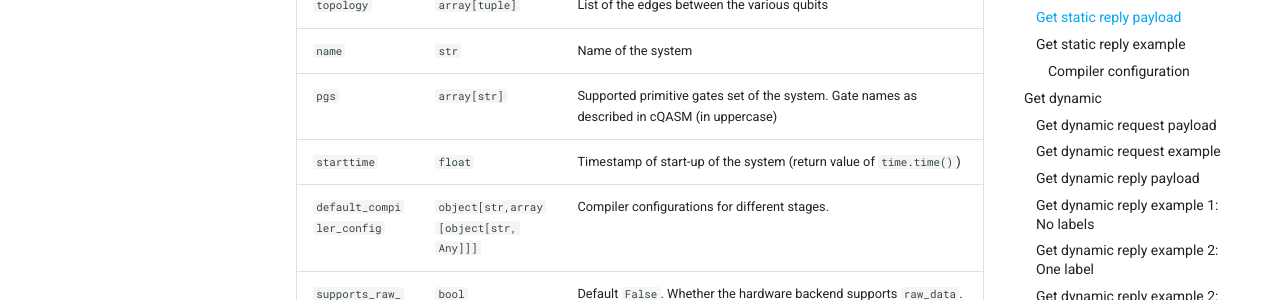
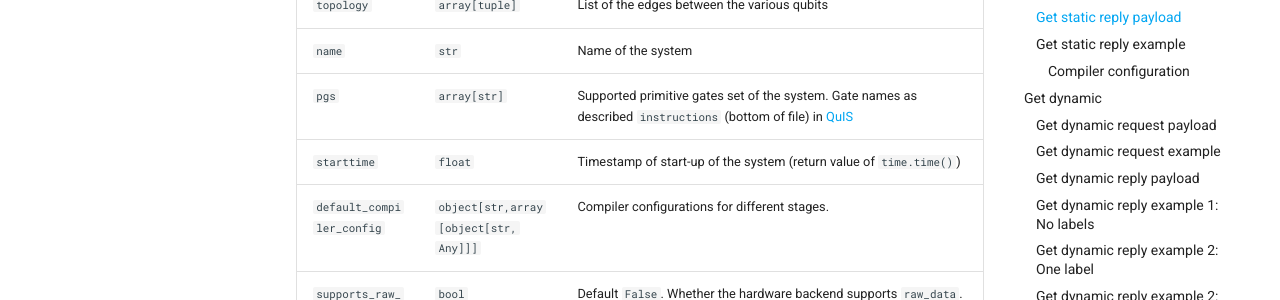
Before and after one commit to QuTech-Delft/compute-runtime-schema, an MkDocs documentation site: the page built from docs/request/meta.md, in a window 1280 px wide and 900 px high, scrolled down 946 px. Shown: the part 172-472 px from the top of the window. Built offline with MkDocs 1.6.1 and Material for MkDocs 9.7.7, drawn with Linux system fonts in a browser that asks for light colours; comment, search, counter and statistics services are not loaded; the version menu is left out.

Commit message:
[QI2-1617] Fix pgs description (#36)

```diff
--- a/docs/request/meta.md
+++ b/docs/request/meta.md
@@ -34,7 +34,7 @@ This message does not require any additional information in the payload section.
 | `nqubits` | `int` | The number of qubits |
 | `topology` | `array[tuple]` | List of the edges between the various qubits |
 | `name` | `str` | Name of the system |
-| `pgs` | `array[str]` | Supported primitive gates set of the system. Gate names as described in cQASM (in uppercase) |
+| `pgs` | `array[str]` | Supported primitive gates set of the system. Gate names as described `instructions` (bottom of file) in [QuIS](https://github.com/QuTech-Delft/QuIS/blob/develop/quis/quis.json) |
 | `starttime` | `float` | Timestamp of start-up of the system (return value of `time.time()`) |
 | `default_compiler_config` | `object[str,array[object[str, Any]]]` | Compiler configurations for different stages. |
 | `supports_raw_data` | `bool` | Default `False`. Whether the hardware backend supports `raw_data`. If `True`, the `include_raw_data` flag in the [execute message](execute.md#execute-request-payload) should trigger the backend to store the measurements per shot in the raw_data field of the results. |
```
